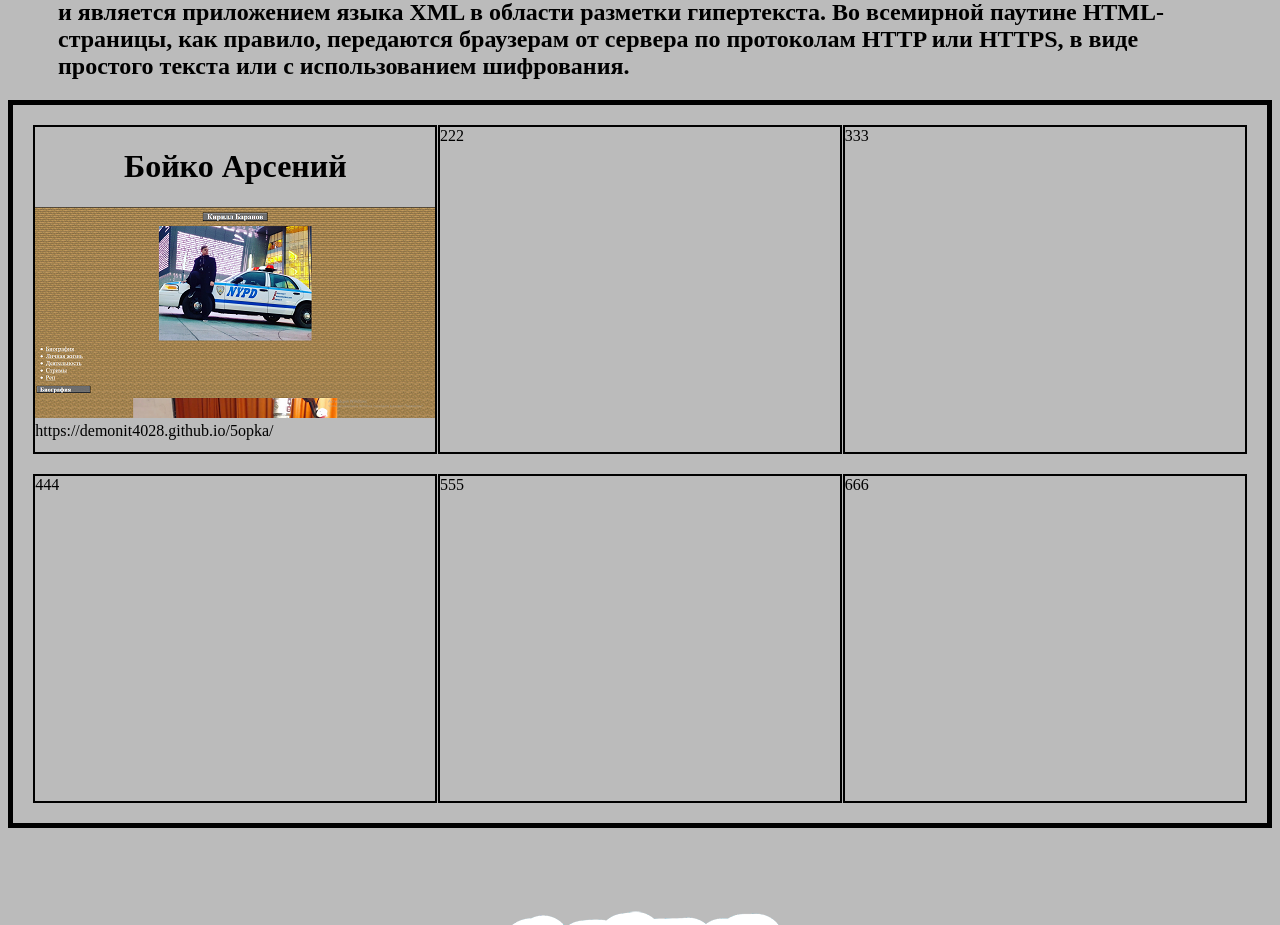
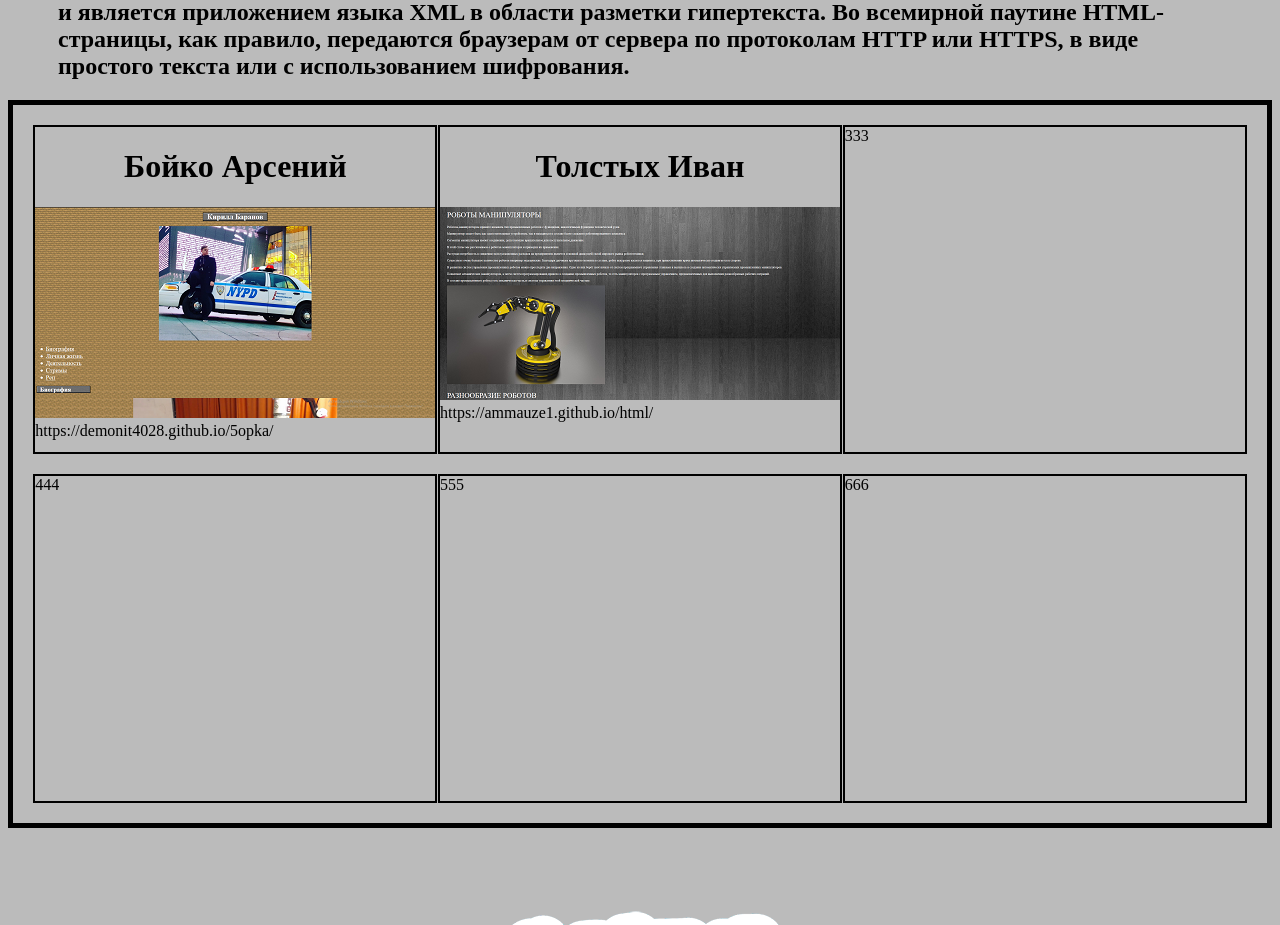
Before and after one commit to DonRobot-all/first_site, a plain HTML site: page index.html in a window 1280 px wide. Shown: the part 883-1808 px from the top of the page. Drawn offline with Linux system fonts and the light colour scheme.

Commit message:
добавил второй раздел

```diff
--- a/index.html
+++ b/index.html
@@ -31,7 +31,7 @@
     padding: 20px;
     align-content: flex-start;
 }
-.con1, .con2, .con3, .con4, .con5, .con6{
+.con1, .con2, .con3, .con4, .con5, .con6 {
     width: 400px;
     border: 2px solid black;
     height: 325px;
@@ -70,7 +70,10 @@
         <img src="images/Arsenii.png">
         https://demonit4028.github.io/5opka/
       </div>
-      <div class = "con2">222</div>
+      <div class = "con2"><h1>Толстых Иван</h1>
+        <img src="images/Ivan.png">
+        https://ammauze1.github.io/html/
+      </div>
       <div class = "con3">333</div>
       <div class = "con4">444</div>
       <div class = "con5">555</div>
```
Also changed, not shown: images/Ivan.png (added).
